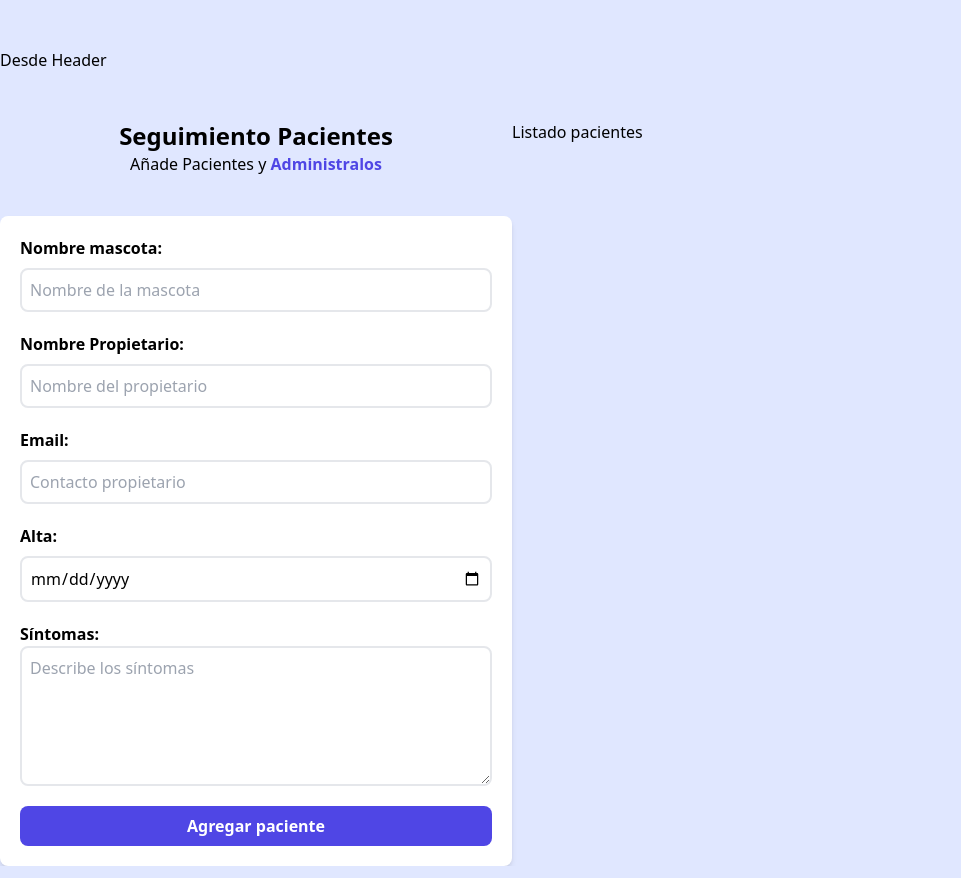
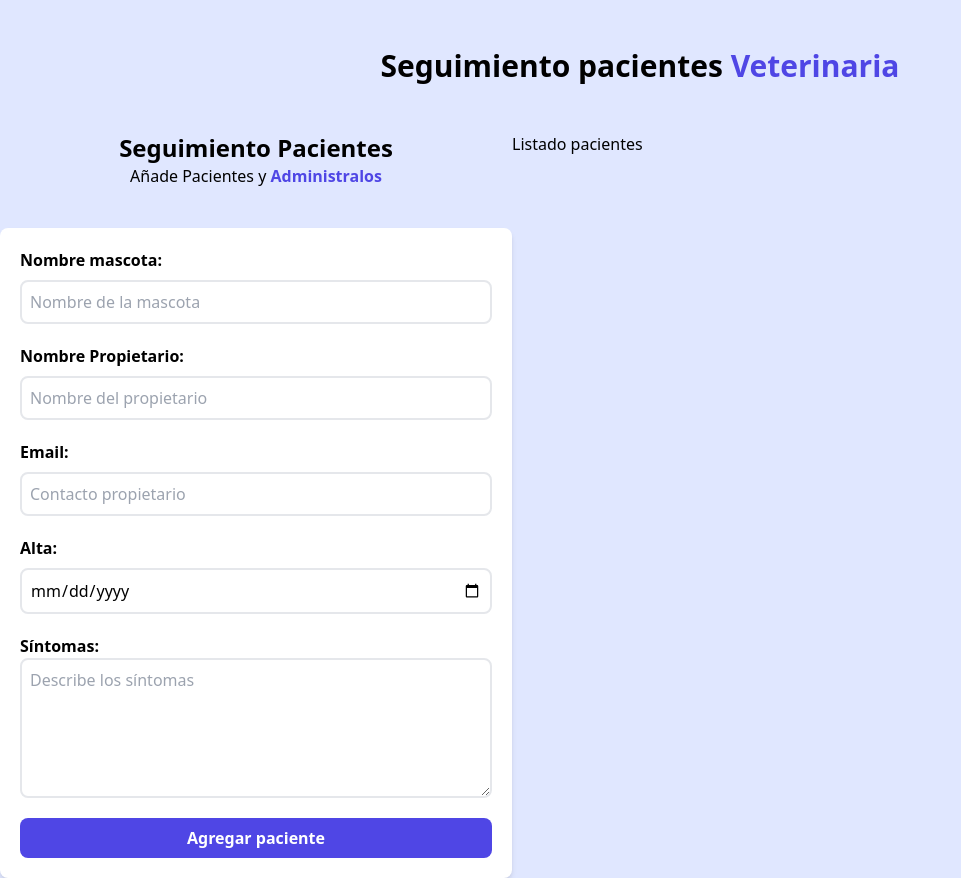
Before and after one commit to Lindapazw/citas-react, a React (Vite) app: page / in a window 1280 px wide. Shown: the whole page, without its empty margins (0-961 px from the left). Built offline with nearby package versions, Linux system fonts and the light colour scheme.

Commit message:
add Header styles

```diff
--- a/src/components/Header.jsx
+++ b/src/components/Header.jsx
@@ -1,8 +1,10 @@
 const Header = () => {
     return (
-        <div>
-            <h1>Desde Header</h1>
-        </div>
+        <>
+            <h1 className="font-black text-2xl md:text-3xl text-center md:w-2/3 mx-auto">Seguimiento pacientes {''}
+            <span className="text-indigo-600">Veterinaria</span>
+            </h1>
+        </>
     )
 }
 
```
